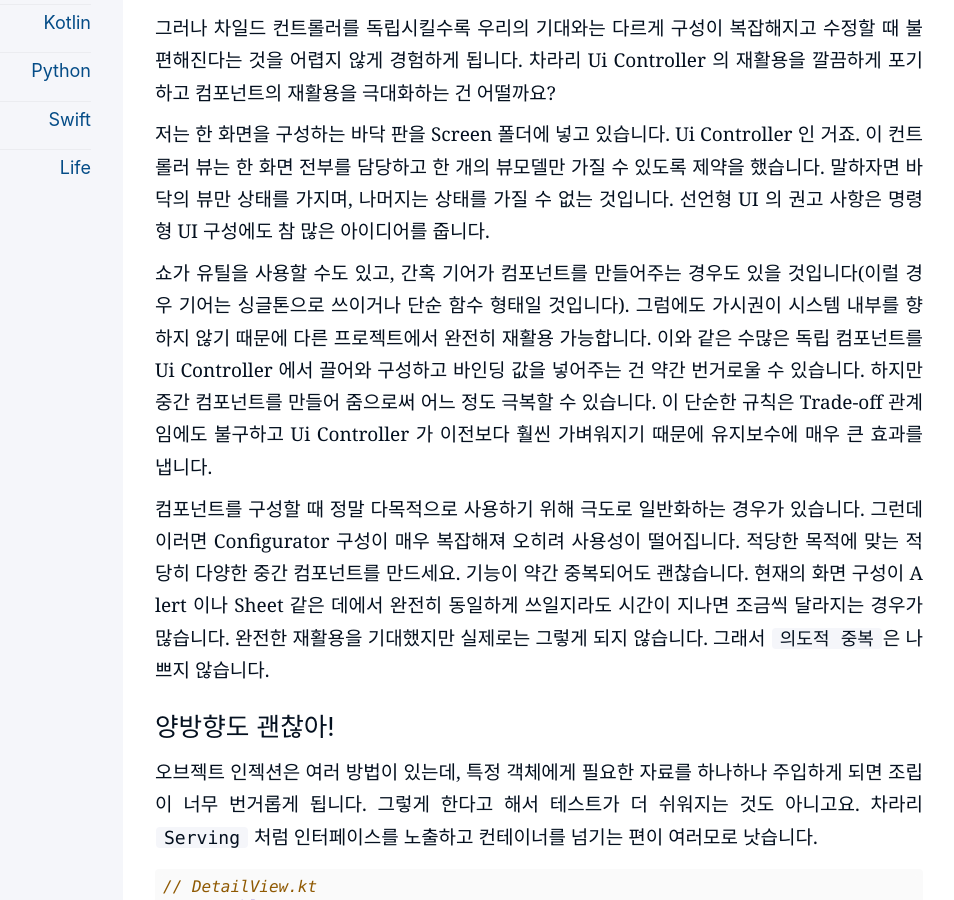
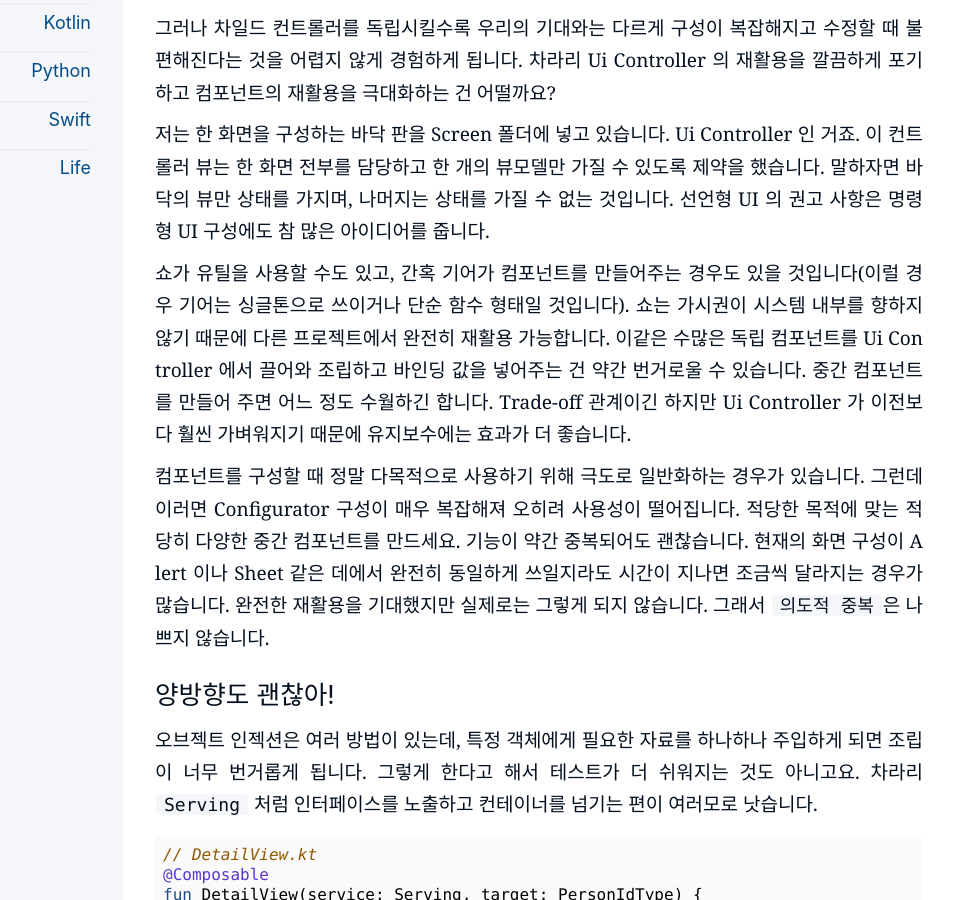
Before and after one commit to kiroshin/kiroshin.github.io, a Jekyll site: the page built from _posts/2024-07-22-hello-pure.md, in a window 1280 px wide and 900 px high, scrolled down 13527 px. Shown: the whole window, without its empty margins (197-1151 px from the left). Built offline with Jekyll 4.4.1, drawn with Linux system fonts in a browser that asks for light colours.

Commit message:
Update 2024-07-22-hello-pure.md

```diff
--- a/_posts/2024-07-22-hello-pure.md
+++ b/_posts/2024-07-22-hello-pure.md
@@ -451,7 +451,7 @@
 
 저는 한 화면을 구성하는 바닥 판을 Screen 폴더에 넣고 있습니다. Ui Controller 인 거죠. 이 컨트롤러 뷰는 한 화면 전부를 담당하고 한 개의 뷰모델만 가질 수 있도록 제약을 했습니다. 말하자면 바닥의 뷰만 상태를 가지며, 나머지는 상태를 가질 수 없는 것입니다. 선언형 UI 의 권고 사항은 명령형 UI 구성에도 참 많은 아이디어를 줍니다.
 
-쇼가 유틸을 사용할 수도 있고, 간혹 기어가 컴포넌트를 만들어주는 경우도 있을 것입니다(이럴 경우 기어는 싱글톤으로 쓰이거나 단순 함수 형태일 것입니다). 그럼에도 가시권이 시스템 내부를 향하지 않기 때문에 다른 프로젝트에서 완전히 재활용 가능합니다. 이와 같은 수많은 독립 컴포넌트를 Ui Controller 에서 끌어와 구성하고 바인딩 값을 넣어주는 건 약간 번거로울 수 있습니다. 하지만 중간 컴포넌트를 만들어 줌으로써 어느 정도 극복할 수 있습니다. 이 단순한 규칙은 Trade-off 관계임에도 불구하고 Ui Controller 가 이전보다 훨씬 가벼워지기 때문에 유지보수에 매우 큰 효과를 냅니다.
+쇼가 유틸을 사용할 수도 있고, 간혹 기어가 컴포넌트를 만들어주는 경우도 있을 것입니다(이럴 경우 기어는 싱글톤으로 쓰이거나 단순 함수 형태일 것입니다). 쇼는 가시권이 시스템 내부를 향하지 않기 때문에 다른 프로젝트에서 완전히 재활용 가능합니다. 이같은 수많은 독립 컴포넌트를 Ui Controller 에서 끌어와 조립하고 바인딩 값을 넣어주는 건 약간 번거로울 수 있습니다. 중간 컴포넌트를 만들어 주면 어느 정도 수월하긴 합니다. Trade-off 관계이긴 하지만 Ui Controller 가 이전보다 훨씬 가벼워지기 때문에 유지보수에는 효과가 더 좋습니다.
 
 컴포넌트를 구성할 때 정말 다목적으로 사용하기 위해 극도로 일반화하는 경우가 있습니다. 그런데 이러면 Configurator 구성이 매우 복잡해져 오히려 사용성이 떨어집니다. 적당한 목적에 맞는 적당히 다양한 중간 컴포넌트를 만드세요. 기능이 약간 중복되어도 괜찮습니다. 현재의 화면 구성이 Alert 이나 Sheet 같은 데에서 완전히 동일하게 쓰일지라도 시간이 지나면 조금씩 달라지는 경우가 많습니다. 완전한 재활용을 기대했지만 실제로는 그렇게 되지 않습니다. 그래서 `의도적 중복`은 나쁘지 않습니다.
 
```
